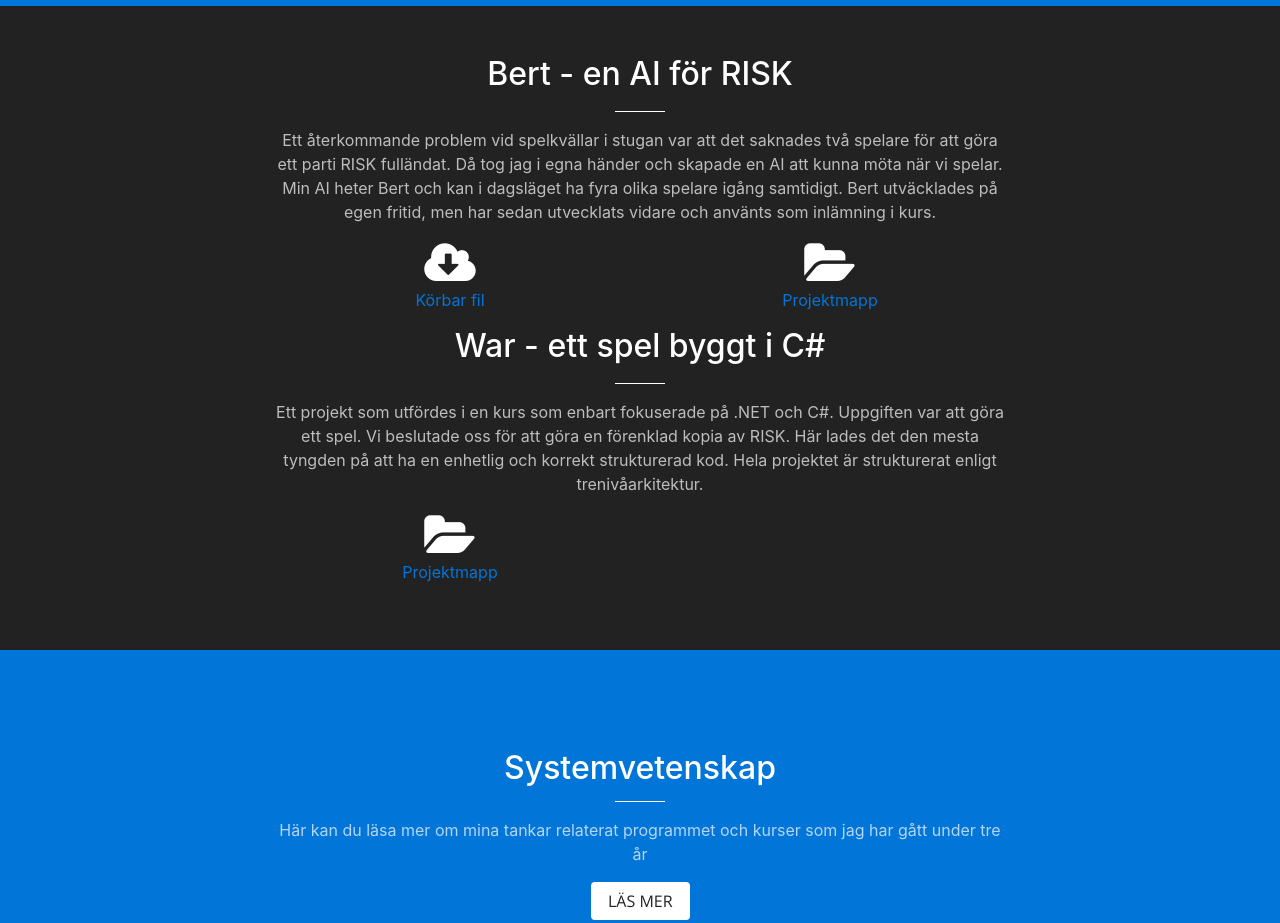
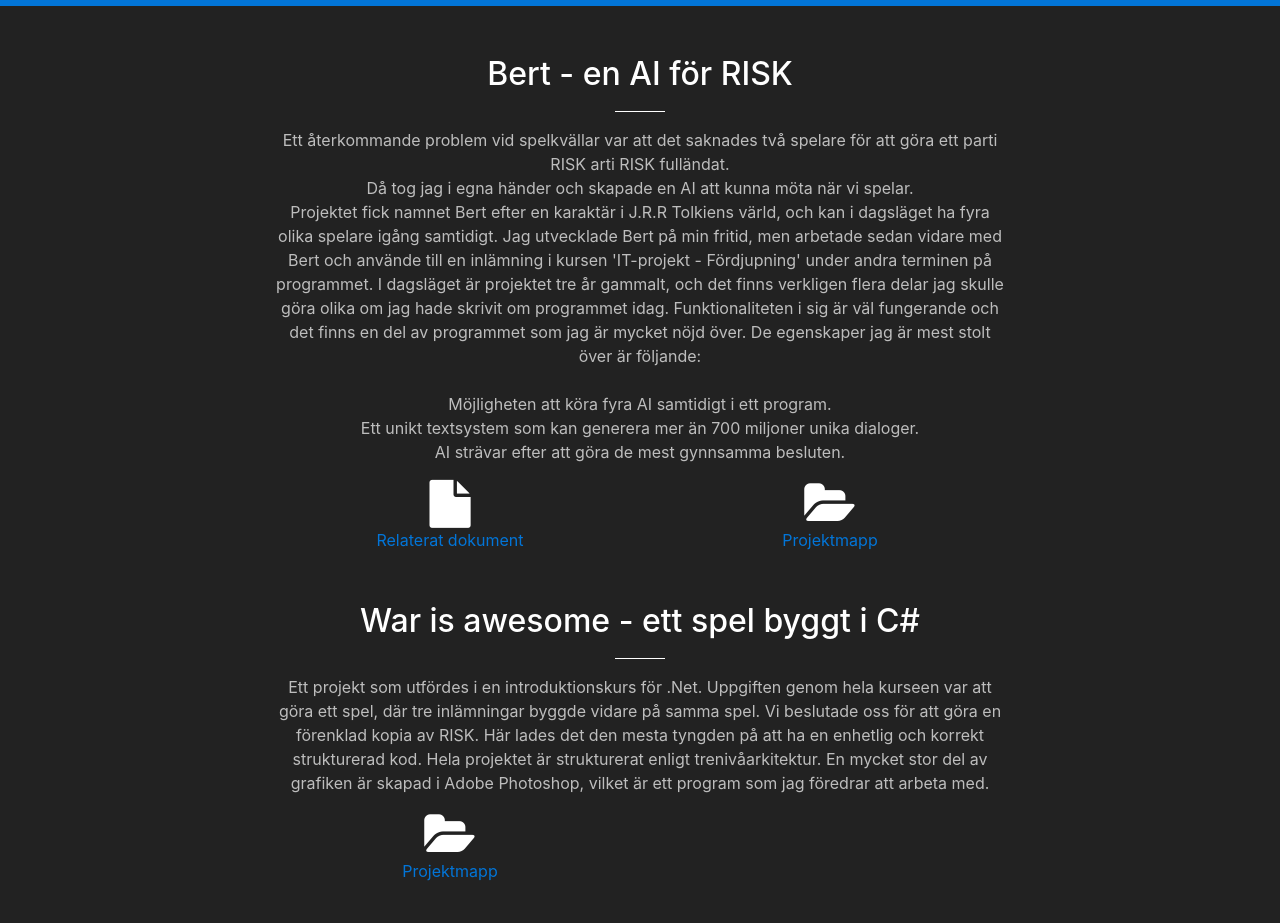
Before and after one commit to westerling/westerling.github.io, a website with bundled scripts: page index.html in a window 1280 px wide. Shown: the part 2300-3223 px from the top of the page. Built offline with nearby package versions, Linux system fonts and the light colour scheme.

Commit message:
måndag
snart nationaldag

```diff
--- a/index.html
+++ b/index.html
@@ -277,16 +277,21 @@
             <div class="col-lg-8 offset-lg-2 text-center">
                 <h2 class="section-heading text-white">Bert - en AI för RISK</h2>
                 <hr class="light">
-                <p class="text-faded">Ett återkommande problem vid spelkvällar i stugan var att det saknades två spelare
-                    för att göra ett parti RISK fulländat. Då tog jag i egna händer och skapade en AI att kunna möta när
-                    vi spelar. Min AI
-                    heter Bert och kan i dagsläget ha fyra olika spelare igång samtidigt. Bert utväcklades på egen
-                    fritid, men har sedan utvecklats vidare och använts som inlämning i kurs.</p>
+                <p class="text-faded">Ett återkommande problem vid spelkvällar var att det saknades två spelare för att göra ett parti RISK arti RISK fulländat.
+                    <br>Då tog jag i egna händer och skapade en AI att kunna möta när vi spelar.
+                    <br>Projektet fick namnet Bert efter en karaktär i J.R.R Tolkiens värld, och kan i dagsläget ha fyra olika spelare igång samtidigt.
+                    Jag utvecklade Bert på min fritid, men arbetade sedan vidare med Bert och använde till en inlämning i kursen 'IT-projekt - Fördjupning' under andra terminen på programmet.
+                    I dagsläget är projektet tre år gammalt, och det finns verkligen flera delar jag skulle göra olika om jag hade skrivit om programmet idag.
+                    Funktionaliteten i sig är väl fungerande och det finns en del av programmet som jag är mycket nöjd över. De egenskaper jag är mest stolt över är följande:
+                    <br><br> Möjligheten att köra fyra AI samtidigt i ett program.
+                    <br> Ett unikt textsystem som kan generera mer än 700 miljoner unika dialoger.
+                    <br> AI strävar efter att göra de mest gynnsamma besluten.
+                </p>
             </div>
 
         <div class="col-lg-4 offset-lg-2 text-center">
-            <i class="fa fa-cloud-download fa-3x sr-contact"></i>
-            <p><a href="/downloads/ai_bert.jar" download="ai_bert.jar">Körbar fil</a></p>
+            <i class="fa fa-file fa-3x sr-contact"></i>
+            <p><a href="/downloads/725G51%20-%20PM%20-%20praktisk%20uppgift%20-%20danwe432.pdf" download="Bert.pdf">Relaterat dokument</a></p>
         </div>
         <div class="col-lg-4 text-center">
             <i class="fa fa-folder-open fa-3x sr-contact"></i>
@@ -295,12 +300,15 @@
         </div>
         <div class="row">
             <div class="col-lg-8 offset-lg-2 text-center">
-                <h2 class="section-heading text-white">War - ett spel byggt i C#</h2>
+                <h2 class="section-heading text-white"><br>War is awesome - ett spel byggt i C#</h2>
                 <hr class="light">
-                <p class="text-faded">Ett projekt som utfördes i en kurs som enbart fokuserade på .NET och C#. Uppgiften
-                    var att göra ett spel. Vi beslutade oss för att göra en förenklad kopia av RISK.
-                    Här lades det den mesta tyngden på att ha en enhetlig och korrekt strukturerad kod. Hela projektet
-                    är strukturerat enligt trenivåarkitektur.</p>
+                <p class="text-faded">Ett projekt som utfördes i en introduktionskurs för .Net.
+                    Uppgiften genom hela kurseen var att göra ett spel, där tre inlämningar byggde vidare på samma spel.
+                    Vi beslutade oss för att göra en förenklad kopia av RISK.
+                    Här lades det den mesta tyngden på att ha en enhetlig och korrekt strukturerad kod.
+                    Hela projektet är strukturerat enligt trenivåarkitektur.
+                    En mycket stor del av grafiken är skapad i Adobe Photoshop, vilket är ett program som jag föredrar att arbeta med.
+                </p>
             </div>
             <div class="col-lg-8 text-center">
                 <i class="fa fa-folder-open fa-3x sr-contact"></i>
@@ -346,7 +354,7 @@
             </div>
             <div class="col-lg-4 text-center">
                 <i class="fa fa-file-o fa-3x sr-contact"></i>
-                <p><a href="downloads/personligt-brev_Westerling_Daniel.pdf" download="Daniel Westerling_CV">CV</a></p>
+                <p><a href="downloads/CV_Westerling_Daniel.pdf" download="Daniel Westerling_CV">CV</a></p>
             </div>
         </div>
     </div>
```
Also changed, not shown: tankar.html (+9 -2 lines), 3 other files.
